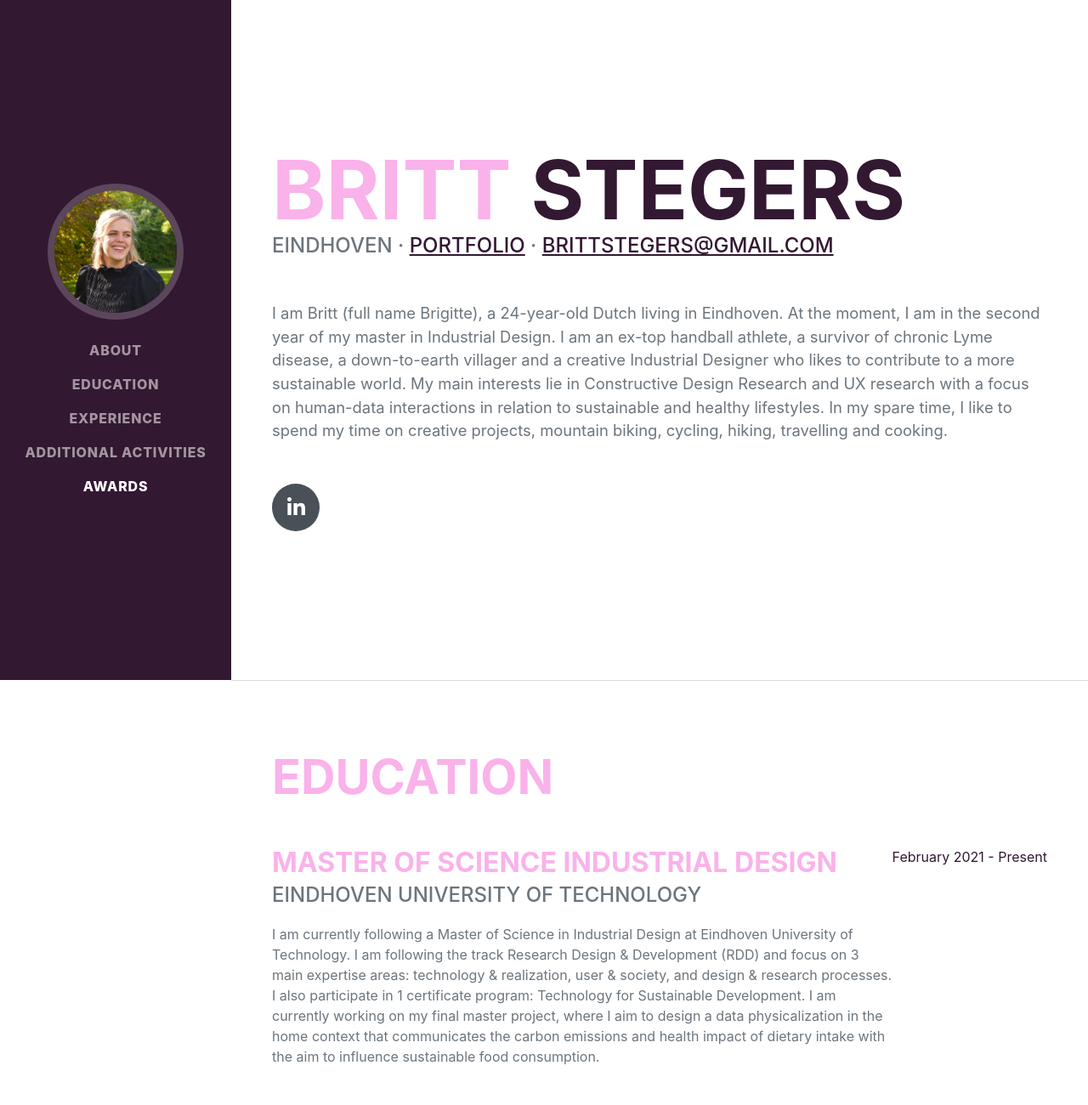
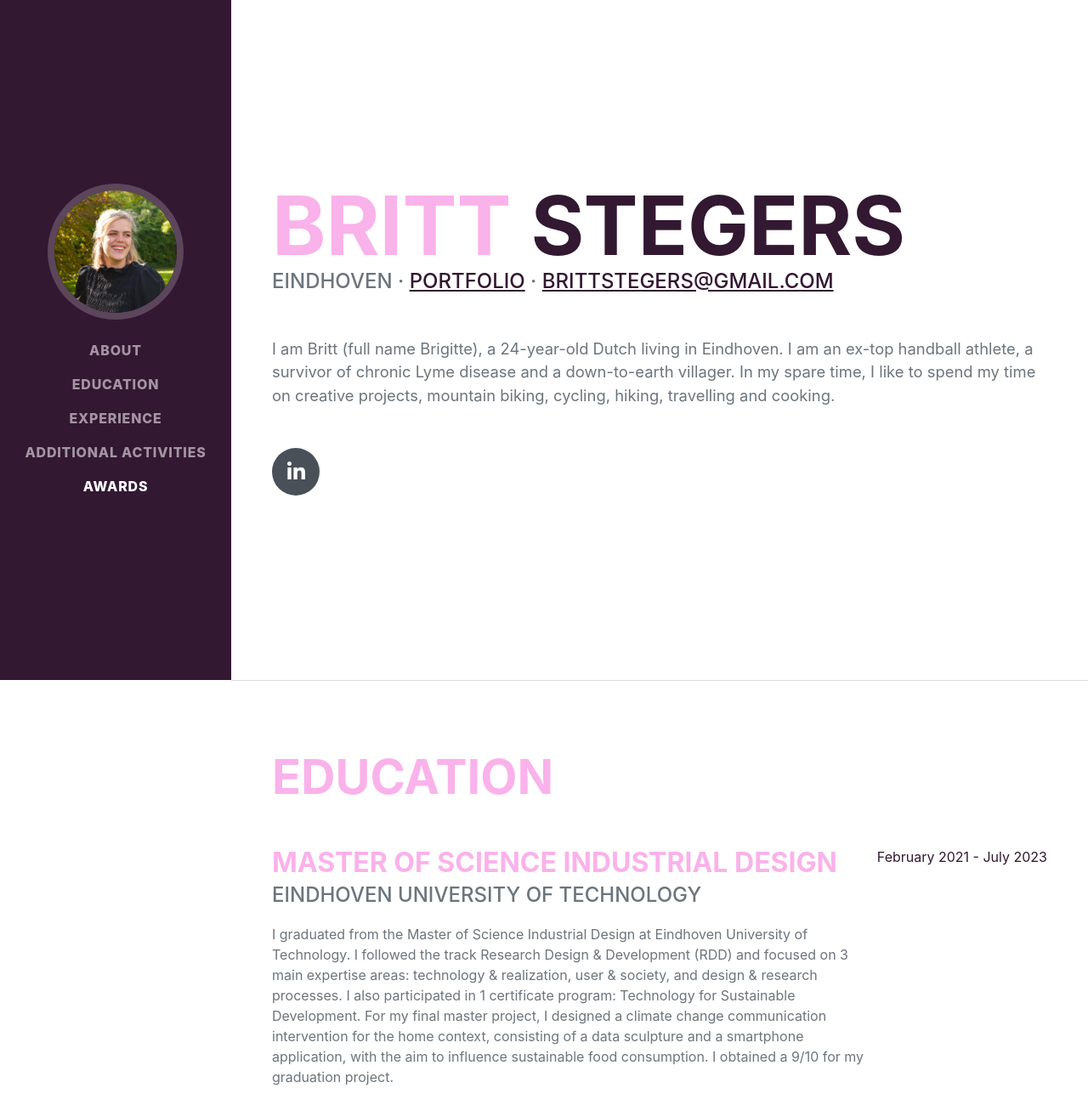
Before and after one commit to brittstegers/brittstegers.github.io, a website: page dist/index.html in a window 1280 px wide. Shown: the top 1300 px of the page at 85% size. Drawn offline with nearby package versions, Linux system fonts and the light colour scheme; a web font is replaced by a local one.

Commit message:
Update index.html

```diff
--- a/dist/index.html
+++ b/dist/index.html
@@ -46,8 +46,7 @@
                         Eindhoven · <a href="https://www.brigittestegers.nl/">Portfolio</a>
                         · <a href="mailto:brittstegers@gmail.com">brittstegers@gmail.com</a>
                     </div>
-                    <p class="lead mb-5">I am Britt (full name Brigitte), a 24-year-old Dutch living in Eindhoven. At the moment, I am in the second year of my master in Industrial Design. I am an ex-top handball athlete, a survivor of chronic Lyme disease, a down-to-earth villager and a creative Industrial Designer who likes to contribute to a more sustainable world. My main interests lie in Constructive Design Research and UX research with a focus on human-data interactions in relation to sustainable and healthy lifestyles.  In my spare time, I like to spend my time on creative projects, mountain biking, cycling, hiking, travelling and cooking.
-</p>
+                    <p class="lead mb-5"> I am Britt (full name Brigitte), a 24-year-old Dutch living in Eindhoven. I am an ex-top handball athlete, a survivor of chronic Lyme disease and a down-to-earth villager. In my spare time, I like to spend my time on creative projects, mountain biking, cycling, hiking, travelling and cooking.  </p>
                     <div class="social-icons">
                         <a class="social-icon" href="https://www.linkedin.com/in/britt-stegers/"><i class="fab fa-linkedin-in"></i></a>
 
@@ -63,10 +62,10 @@
                         <div class="flex-grow-1">
                             <h3 class="mb-0">Master of Science Industrial Design</h3>
                             <div class="subheading mb-3">Eindhoven University of Technology</div>
-                            <p>I am currently following a Master of Science in Industrial Design at Eindhoven University of Technology. I am following the track Research Design & Development (RDD) and focus on 3 main expertise areas: technology & realization, user & society, and design & research processes. I also participate in 1 certificate program: Technology for Sustainable Development. I am currently working on my final master project, where I aim to design a data physicalization in the home context that communicates the carbon emissions and health impact of dietary intake with the aim to influence sustainable food consumption.
+                            <p>I graduated from the Master of Science Industrial Design at Eindhoven University of Technology. I followed the track Research Design & Development (RDD) and focused on 3 main expertise areas: technology & realization, user & society, and design & research processes. I also participated in 1 certificate program: Technology for Sustainable Development. For my final master project, I designed a climate change communication intervention for the home context, consisting of a data sculpture and a smartphone application, with the aim to influence sustainable food consumption. I obtained a 9/10 for my graduation project.
 </p>
                         </div>
-                        <div class="flex-shrink-0"><span class="text-primary">February 2021 - Present</span></div>
+                        <div class="flex-shrink-0"><span class="text-primary">February 2021 - July 2023</span></div>
                     </div>
                     <div class="d-flex flex-column flex-md-row justify-content-between mb-5">
                         <div class="flex-grow-1">
```
